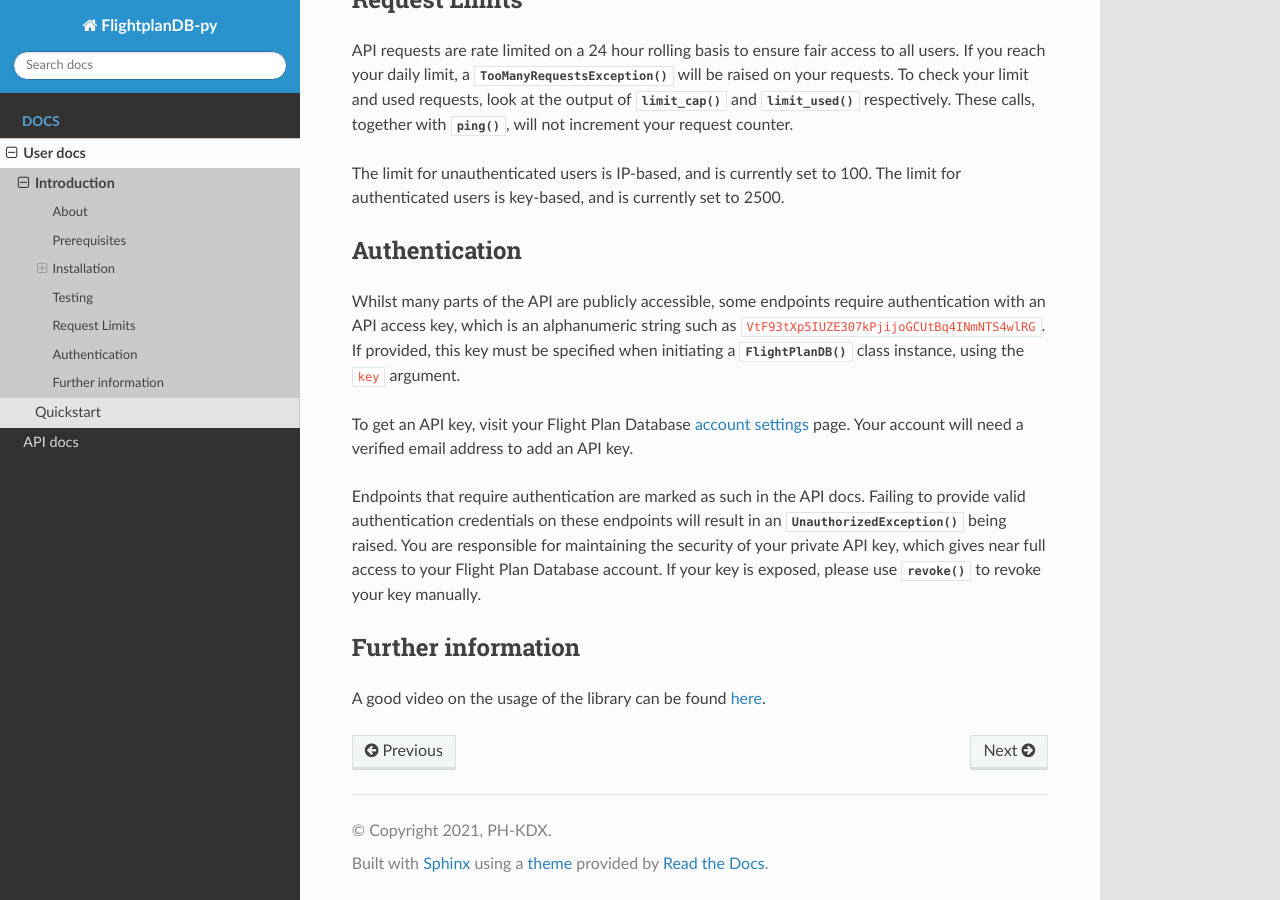
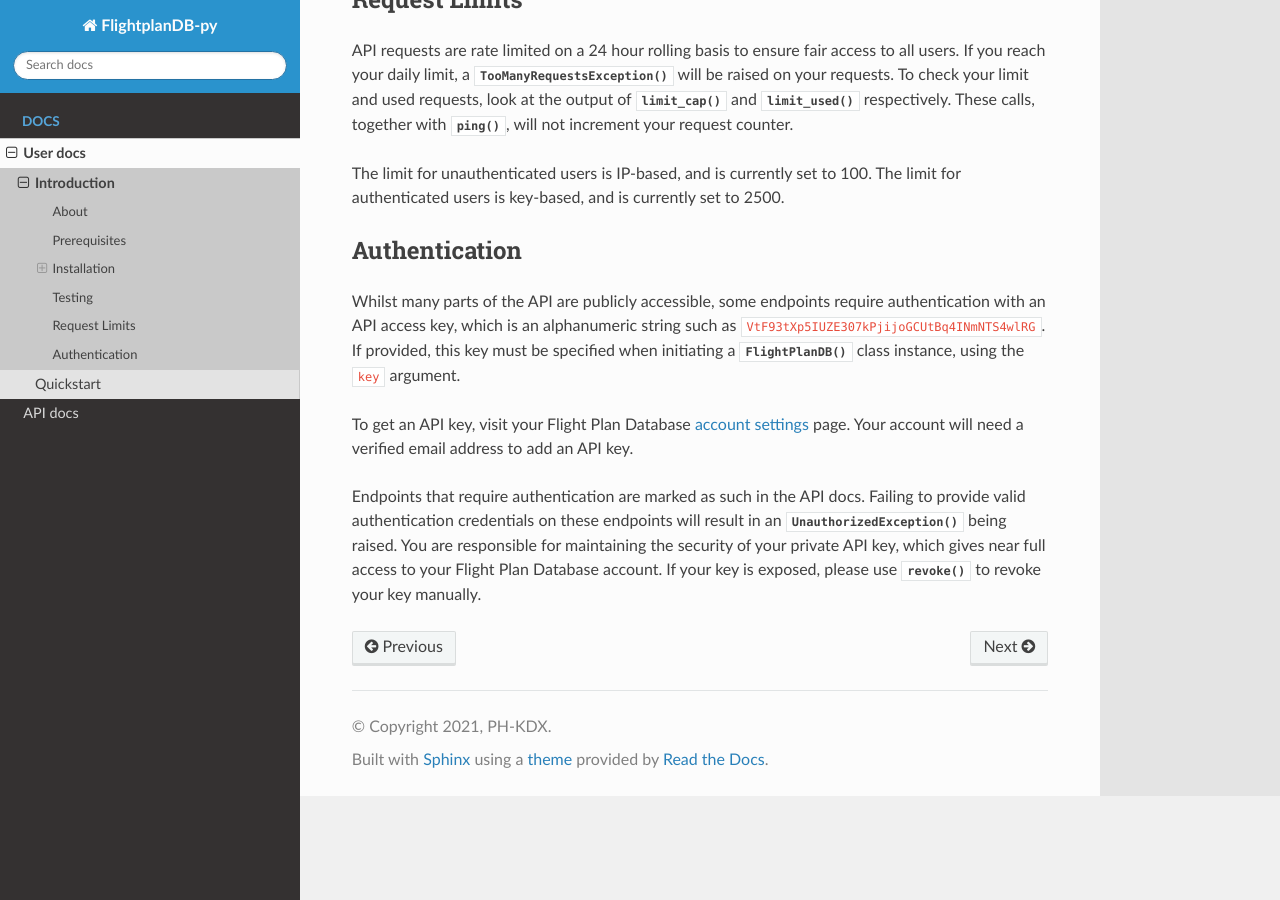
Before and after one commit to PH-KDX/flightplandb-py, a Sphinx documentation site: the page built from docs/source/user/introduction.rst, in a window 1280 px wide and 900 px high, scrolled down 1501 px. Built offline with Sphinx 7.4.7 and the Read the Docs theme 2.0.0, drawn with Linux system fonts in a browser that asks for light colours.

Commit message:
remove rickroll

```diff
--- a/docs/source/user/introduction.rst
+++ b/docs/source/user/introduction.rst
@@ -102,8 +102,3 @@ provide valid authentication credentials on these endpoints will result in an
 for maintaining the security of your private API key, which gives near full access to
 your Flight Plan Database account. If your key is exposed, please use
 :meth:`~flightplandb.FlightPlanDB.revoke()` to revoke your key manually.
-
-
-Further information
-^^^^^^^^^^^^^^^^^^^^
-A good video on the usage of the library can be found `here <https://youtu.be/dQw4w9WgXcQ>`_.
```
